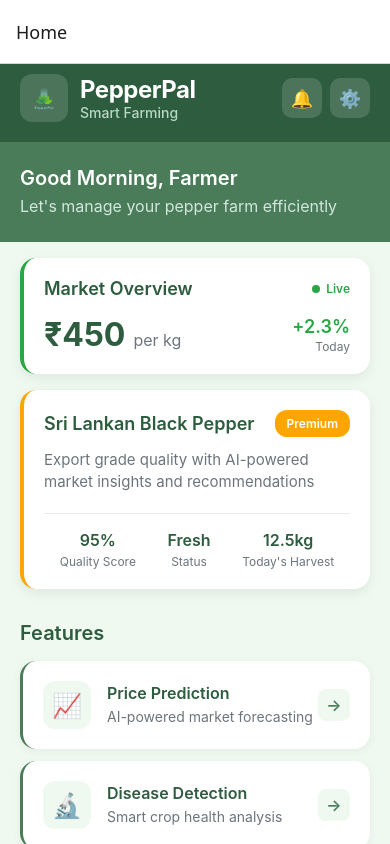
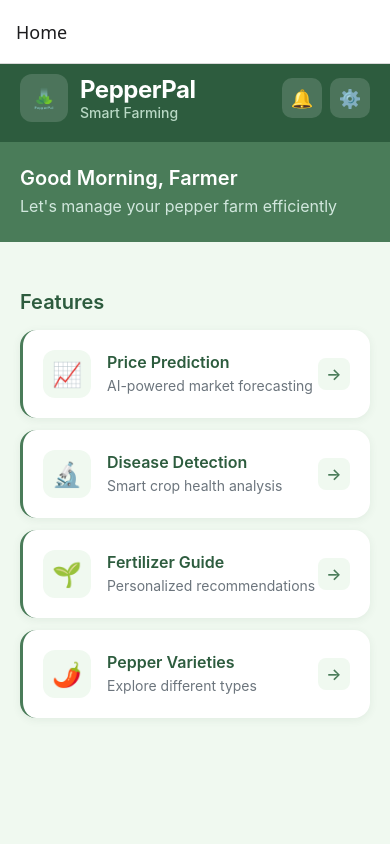
Before and after one commit to AnjanaTharanga24/R25-045-pepper-pal-app, a React Native app in the folder app/: screen /Home in a window 390 px wide. Built offline with nearby package versions, Linux system fonts and the light colour scheme.

Commit message:
new update on home screen

```diff
--- a/app/screens/HomeScreens.js
+++ b/app/screens/HomeScreens.js
@@ -66,55 +66,6 @@ export default function HomeScreen({ navigation }) {
         <View style={styles.welcomeSection}>
           <Text style={styles.greeting}>Good Morning, Farmer</Text>
           <Text style={styles.subtitle}>Let's manage your pepper farm efficiently</Text>
-        </View>
-
-        {/* Market Overview Card */}
-        <View style={styles.marketCard}>
-          <View style={styles.cardHeader}>
-            <Text style={styles.cardTitle}>Market Overview</Text>
-            <View style={styles.liveStatus}>
-              <View style={styles.liveIndicator} />
-              <Text style={styles.liveText}>Live</Text>
-            </View>
-          </View>
-
-          <View style={styles.marketInfo}>
-            <View style={styles.priceSection}>
-              <Text style={styles.currentPrice}>₹450</Text>
-              <Text style={styles.priceUnit}>per kg</Text>
-            </View>
-            <View style={styles.changeSection}>
-              <Text style={styles.priceChange}>+2.3%</Text>
-              <Text style={styles.changeLabel}>Today</Text>
-            </View>
-          </View>
-        </View>
-
-        {/* Premium Quality Card */}
-        <View style={styles.qualityCard}>
-          <View style={styles.qualityHeader}>
-            <Text style={styles.qualityTitle}>Sri Lankan Black Pepper</Text>
-            <View style={styles.qualityBadge}>
-              <Text style={styles.badgeText}>Premium</Text>
-            </View>
-          </View>
-          <Text style={styles.qualityDescription}>
-            Export grade quality with AI-powered market insights and recommendations
-          </Text>
-          <View style={styles.qualityMetrics}>
-            <View style={styles.metric}>
-              <Text style={styles.metricValue}>95%</Text>
-              <Text style={styles.metricLabel}>Quality Score</Text>
-            </View>
-            <View style={styles.metric}>
-              <Text style={styles.metricValue}>Fresh</Text>
-              <Text style={styles.metricLabel}>Status</Text>
-            </View>
-            <View style={styles.metric}>
-              <Text style={styles.metricValue}>12.5kg</Text>
-              <Text style={styles.metricLabel}>Today's Harvest</Text>
-            </View>
-          </View>
         </View>
 
         {/* Features Section */}
```
